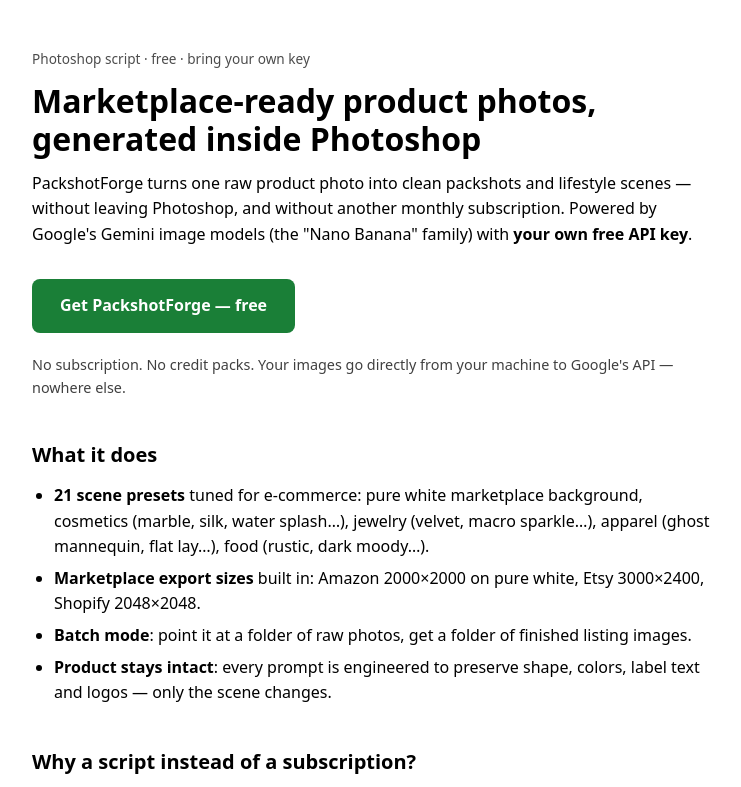
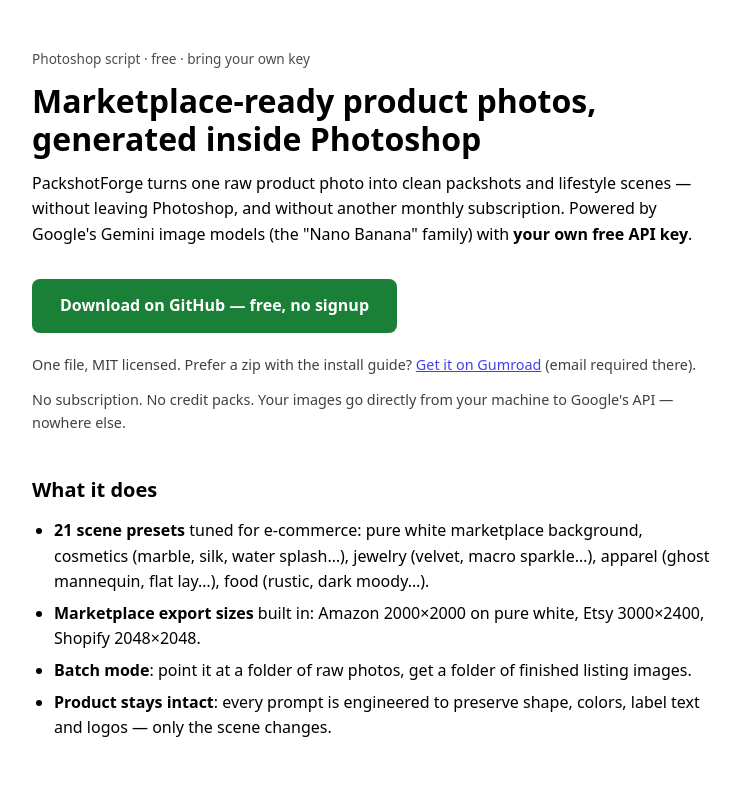
Before and after one commit to nsjokt/packshotforge-landing, a plain HTML site: page index.html in a window 1280 px wide. Shown: the top 787 px of the page, without its empty margins (268-1009 px from the left). Drawn offline with Linux system fonts and the light colour scheme.

Commit message:
Primary CTA to GitHub (no-signup download), Gumroad as zip alternative

```diff
--- a/index.html
+++ b/index.html
@@ -30,7 +30,8 @@
   <h1>Marketplace-ready product photos, generated inside Photoshop</h1>
   <p>PackshotForge turns one raw product photo into clean packshots and lifestyle scenes — without leaving Photoshop, and without another monthly subscription. Powered by Google's Gemini image models (the "Nano Banana" family) with <b>your own free API key</b>.</p>
 
-  <a class="cta" href="https://joktnova.gumroad.com/l/packshotforge">Get PackshotForge — free</a>
+  <a class="cta" href="https://github.com/nsjokt/packshotforge">Download on GitHub — free, no signup</a>
+  <p class="muted">One file, MIT licensed. Prefer a zip with the install guide? <a href="https://joktnova.gumroad.com/l/packshotforge">Get it on Gumroad</a> (email required there).</p>
   <p class="muted">No subscription. No credit packs. Your images go directly from your machine to Google's API — nowhere else.</p>
 
   <h2>What it does</h2>
```
